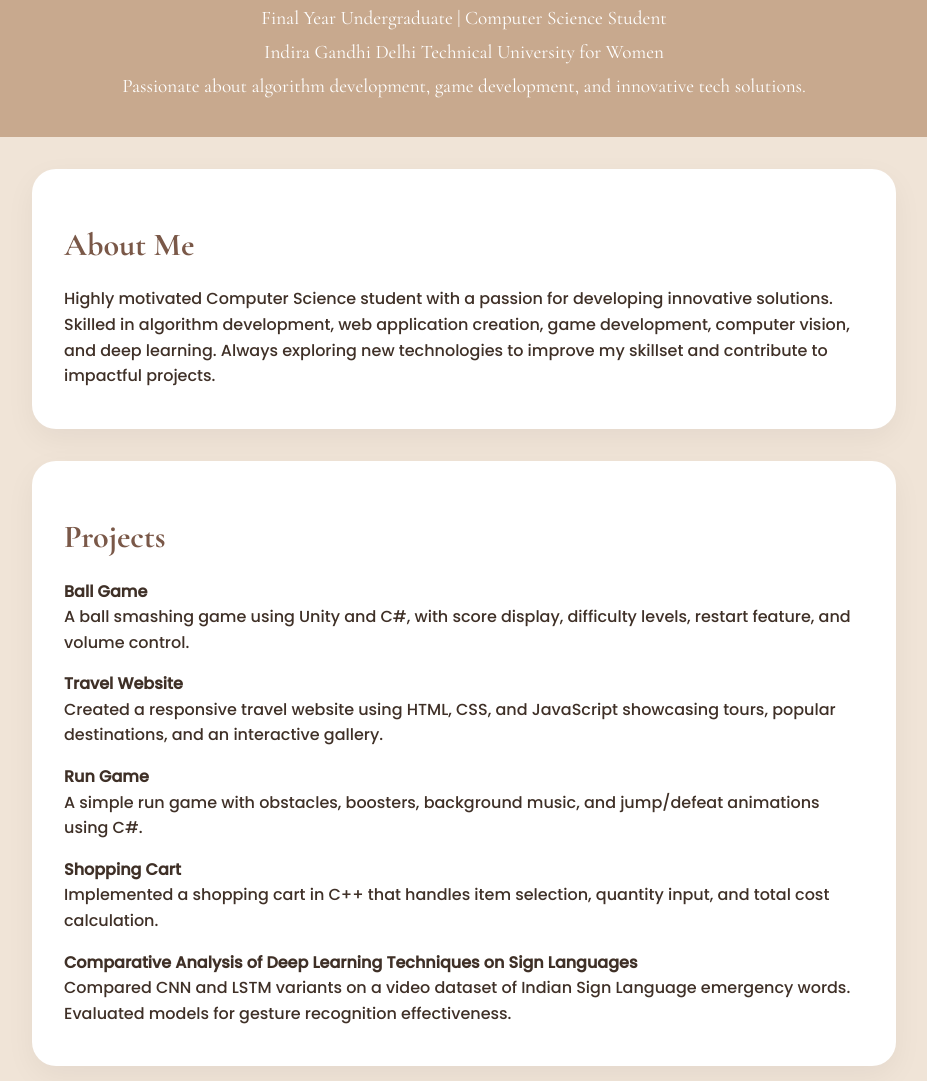
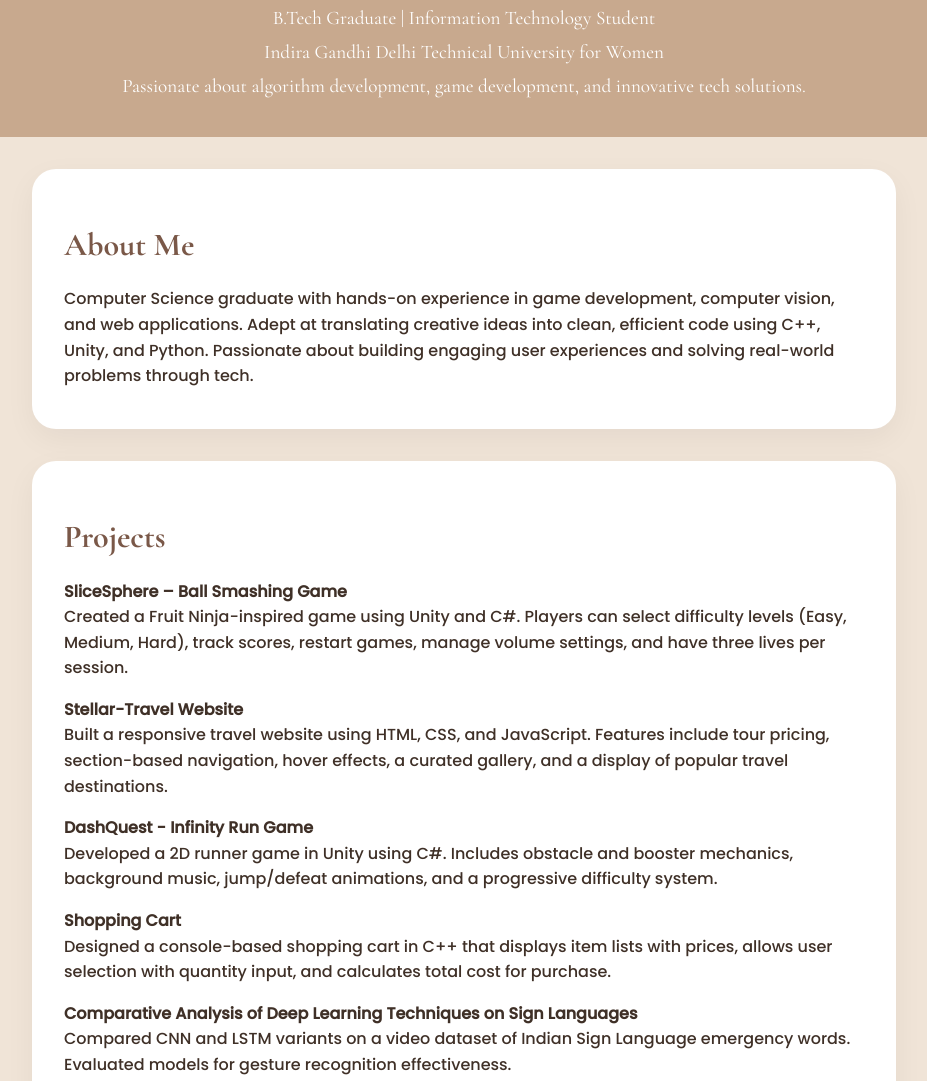
Before and after one commit to hollowourple/portfolio, a plain HTML site: page index.html in a window 1280 px wide. Shown: the part 146-1227 px from the top of the page, without its empty margins (176-1103 px from the left). Drawn offline with nearby package versions, Linux system fonts and the light colour scheme; a script that the page names is missing.

Commit message:
Update index.html

```diff
--- a/index.html
+++ b/index.html
@@ -10,32 +10,32 @@
 <body>
     <header>
         <h1>Anushka</h1>
-        <p>Final Year Undergraduate | Computer Science Student</p>
+        <p>B.Tech Graduate | Information Technology Student</p>
         <p>Indira Gandhi Delhi Technical University for Women</p>
         <p>Passionate about algorithm development, game development, and innovative tech solutions.</p>
     </header>
     <section id="about">
         <h2>About Me</h2>
-        <p>Highly motivated Computer Science student with a passion for developing innovative solutions. Skilled in algorithm development, web application creation, game development, computer vision, and deep learning. Always exploring new technologies to improve my skillset and contribute to impactful projects.</p>
+        <p>Computer Science graduate with hands-on experience in game development, computer vision, and web applications. Adept at translating creative ideas into clean, efficient code using C++, Unity, and Python. Passionate about building engaging user experiences and solving real-world problems through tech. </p>
     </section>
     <section id="projects">
         <h2>Projects</h2>
         <ul>
           <li>
-            <strong>Ball Game</strong><br>
-            A ball smashing game using Unity and C#, with score display, difficulty levels, restart feature, and volume control.
+            <strong>SliceSphere – Ball Smashing Game</strong><br>
+            Created a Fruit Ninja-inspired game using Unity and C#. Players can select difficulty levels (Easy, Medium, Hard), track scores, restart games, manage volume settings, and have three lives per session.
           </li>
           <li>
-            <strong>Travel Website</strong><br>
-            Created a responsive travel website using HTML, CSS, and JavaScript showcasing tours, popular destinations, and an interactive gallery.
+            <strong>Stellar-Travel Website</strong><br>
+            Built a responsive travel website using HTML, CSS, and JavaScript. Features include tour pricing, section-based navigation, hover effects, a curated gallery, and a display of popular travel destinations.
           </li>
           <li>
-            <strong>Run Game</strong><br>
-            A simple run game with obstacles, boosters, background music, and jump/defeat animations using C#.
+            <strong>DashQuest - Infinity Run Game</strong><br>
+            Developed a 2D runner game in Unity using C#. Includes obstacle and booster mechanics, background music, jump/defeat animations, and a progressive difficulty system.
           </li>
           <li>
             <strong>Shopping Cart</strong><br>
-            Implemented a shopping cart in C++ that handles item selection, quantity input, and total cost calculation.
+            Designed a console-based shopping cart in C++ that displays item lists with prices, allows user selection with quantity input, and calculates total cost for purchase.
           </li>
           <li>
             <strong>Comparative Analysis of Deep Learning Techniques on Sign Languages</strong><br>
```
